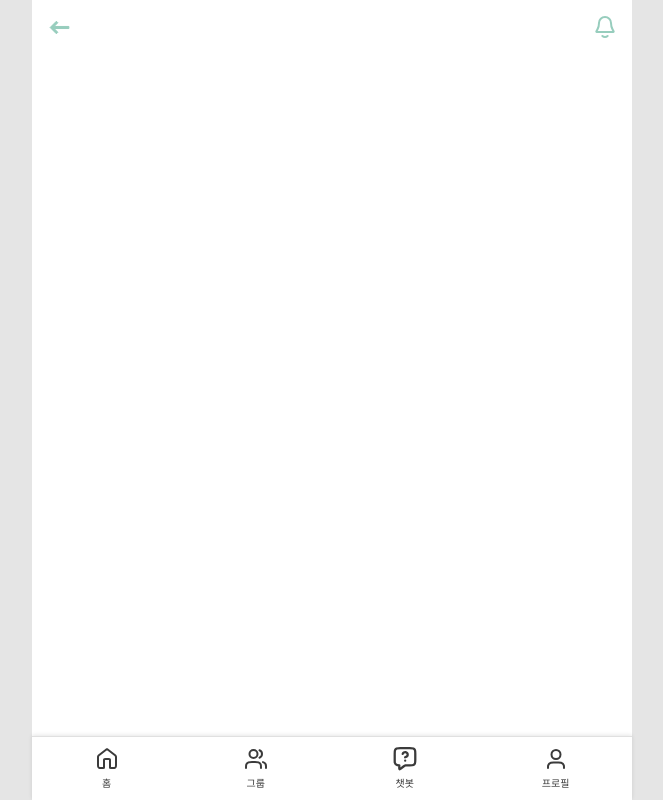
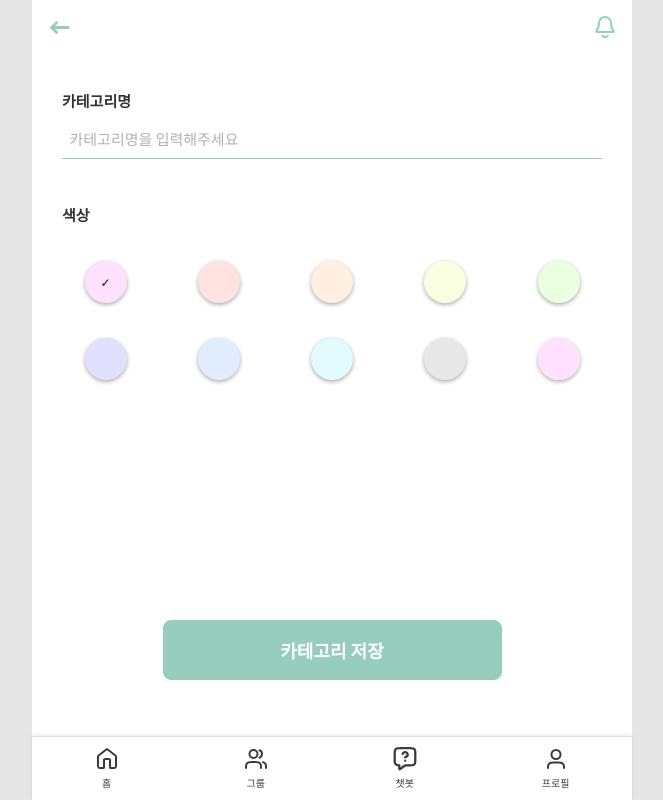
Before and after one commit to prgrms-web-devcourse-final-project/WEB1_1_ALL-I_FE, a React (Vite) app: page /categories/new in a window 1280 px wide. Shown: the whole page, without its empty margins (308-971 px from the left). Built offline with nearby package versions, Linux system fonts and the light colour scheme; a web font is replaced by a local one.

Commit message:
feat: 카테고리 생성 페이지 구현

```diff
--- /dev/null
+++ b/src/hooks/useCategoryForm.ts
@@ -0,0 +1,41 @@
+import { useState } from "react";
+
+interface FormData {
+  categoryName: string;
+  categoryColor: string;
+}
+
+const defaultColor = "var(--color-category1)";
+
+function useCategoryForm() {
+  const [formData, setFormData] = useState<FormData>({
+    categoryName: "",
+    categoryColor: defaultColor,
+  });
+
+  // TextInput 변경 핸들러
+  const handleTextInputChange = (value: string) => {
+    setFormData((prev) => ({ ...prev, categoryName: value }));
+  };
+
+  // CircleInput 변경 핸들러
+  const handleColorChange = (value: string) => {
+    setFormData((prev) => ({ ...prev, categoryColor: value }));
+  };
+
+  // 폼 제출 핸들러
+  const handleSubmit = (event: React.FormEvent<HTMLFormElement>) => {
+    event.preventDefault(); // 기본 폼 제출 방지
+    console.log(formData);
+    // 나중에 API POST 코드 추가
+  };
+
+  return {
+    formData,
+    handleTextInputChange,
+    handleColorChange,
+    handleSubmit,
+  };
+}
+
+export default useCategoryForm;
--- /dev/null
+++ b/src/pages/categories/new/CategoriesEditPage.style.ts
@@ -0,0 +1,22 @@
+import styled from "styled-components";
+export const Container = styled.form`
+  padding: 6rem 2rem;
+  display: flex;
+  flex-direction: column;
+  height: 100vh;
+  box-sizing: border-box;
+  gap: 2rem;
+`;
+
+export const CategoryListContainer = styled.div`
+  display: flex;
+  flex-direction: column;
+  gap: 2rem;
+  flex-grow: 1;
+`;
+
+export const ButtonWrapper = styled.div`
+  display: flex;
+  justify-content: center;
+  margin: 2rem 0;
+`;
--- a/src/pages/categories/new/CategoriesNewPage.tsx
+++ b/src/pages/categories/new/CategoriesNewPage.tsx
@@ -1,5 +1,39 @@
+import TextInput from "@/components/common/TextInput/TextInput";
+import * as Styled from "./CategoriesEditPage.style";
+import CircleInput from "@/components/common/Circle/CircleInput";
+import Button from "@/components/common/Button/Button";
+import useCategoryForm from "@/hooks/useCategoryForm";
+
 function CategoriesNewPage() {
-  return <div>CategoriesNewPage</div>;
+  const { formData, handleTextInputChange, handleColorChange, handleSubmit } =
+    useCategoryForm();
+
+  return (
+    <Styled.Container onSubmit={handleSubmit}>
+      <Styled.CategoryListContainer>
+        <TextInput
+          name="input"
+          type="text"
+          label="카테고리명"
+          placeholder="카테고리명을 입력해주세요"
+          required={true}
+          maxLength={20}
+          minLength={2}
+          value={formData.categoryName}
+          onChange={handleTextInputChange}
+        />
+        <CircleInput onChange={handleColorChange} />
+      </Styled.CategoryListContainer>
+      <Styled.ButtonWrapper>
+        <Button
+          children="카테고리 저장"
+          buttonType="primaryLarge"
+          type="submit"
+          isHoverEffect={true}
+        />
+      </Styled.ButtonWrapper>
+    </Styled.Container>
+  );
 }
 
 export default CategoriesNewPage;
```
